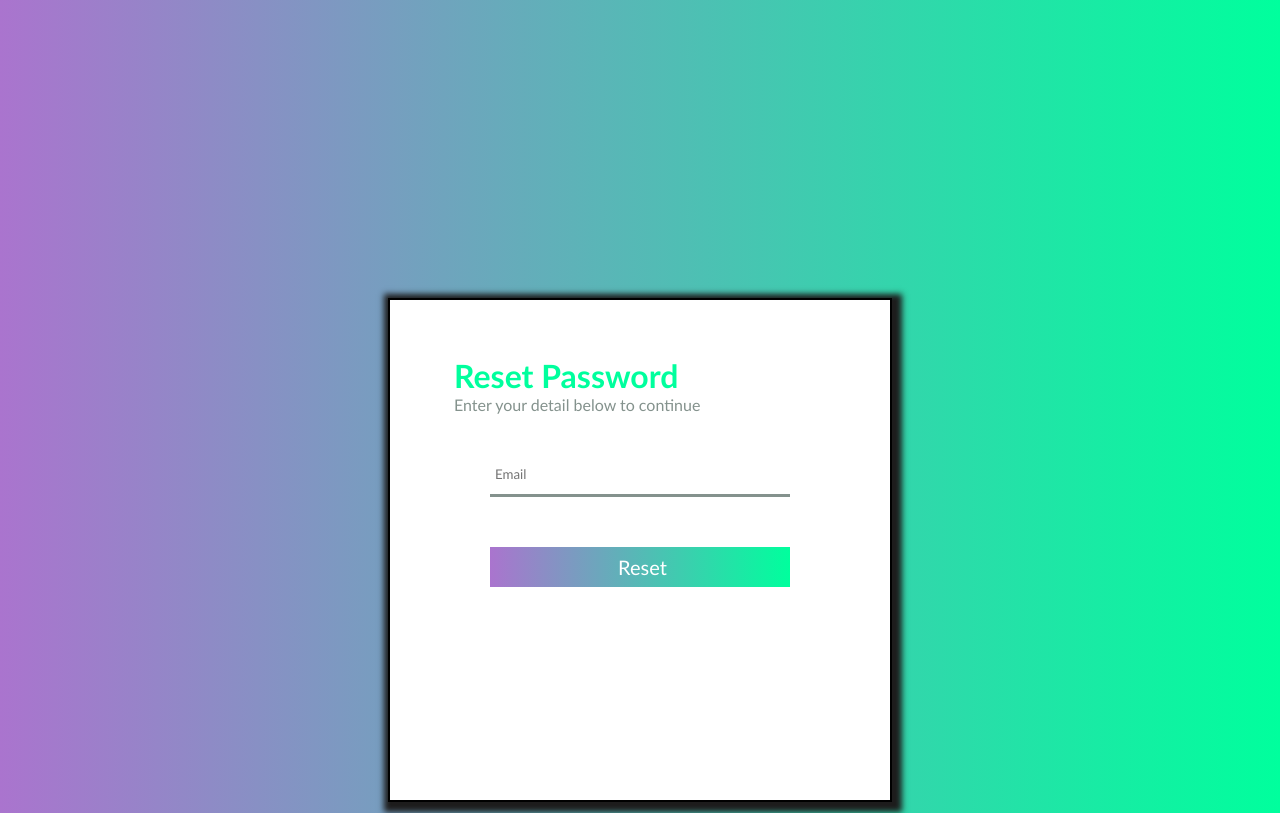
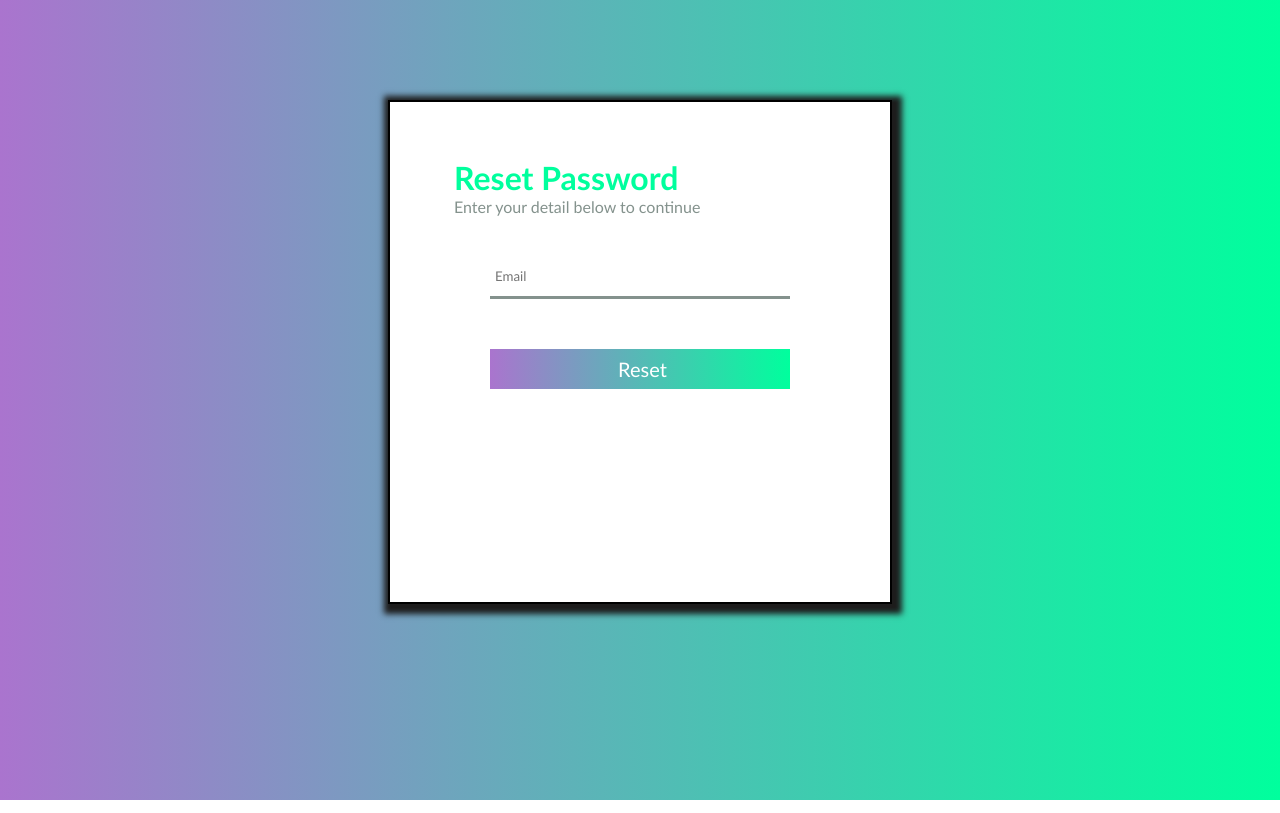
Before and after one commit to ravitripathi02/pomodro, a React (Create React App) app: page /forget in a window 1280 px wide. Shown: the top 813 px of the page. Built offline with nearby package versions, Linux system fonts and the light colour scheme.

Commit message:
Update App.css

```diff
--- a/src/App.css
+++ b/src/App.css
@@ -8,7 +8,6 @@
   gap: 20px;
   justify-content: center;
   flex-direction: column;
-  height: 1000px;
 }
 .time {
   font-size: 50px;
@@ -82,7 +81,6 @@ form {
   flex-direction: column;
 }
 .main_log {
-  height: 1000px;
   display: flex;
   justify-content: center;
   align-items: center;
```
